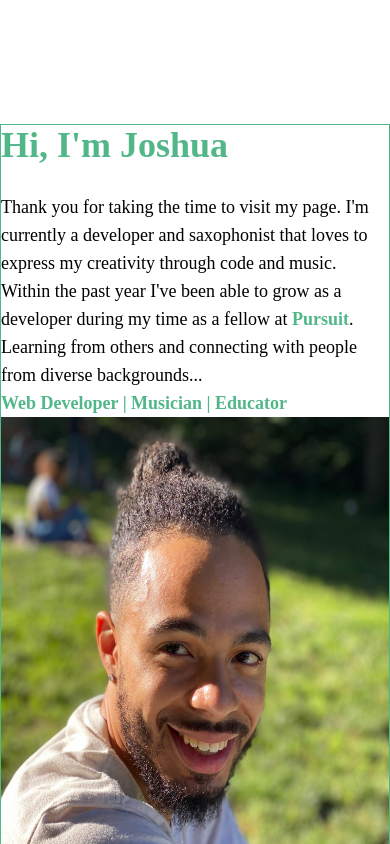
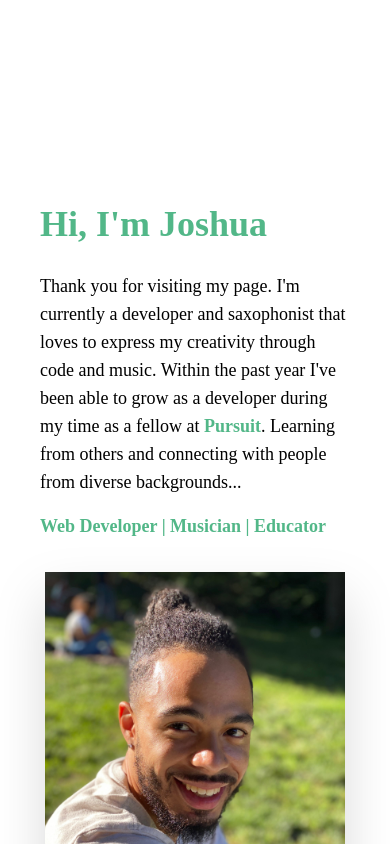
Before and after one commit to joshuanelsondev/portfolio, a React (Vite) app: page / in a window 390 px wide. Shown: the part 720-1564 px from the top of the page. Built offline with nearby package versions, Linux system fonts and the light colour scheme.

Commit message:
Edit AboutMe, add a second image and edit layout and responsiveness

```diff
--- a/src/Components/AboutMe.jsx
+++ b/src/Components/AboutMe.jsx
@@ -1,26 +1,40 @@
 /* eslint-disable react/no-unescaped-entities */
 // AboutMe.jsx
 import { Link } from "react-router-dom";
+import { useState } from "react";
 
 export default function AboutMe() {
+    // State for showing the image
+    const [ showImg, setShowImg ] = useState(true);
+    // Function to toggle the showImg state
+    const toggleImg = () => {
+      setShowImg(!showImg);
+    };
 
     return (
-      <div className="flex flex-col md:flex-row border border-primary ">
-        <div className="flex flex-col">
-          <div className="text-lg text-black dark:text-gray rounded-lg">
+      <div className="flex flex-col items-center lg:flex-row lg:justify-evenly pt-20 gap-8">
+        {/* Header and Bio container */}
+        <div className="text-lg text-black dark:text-gray rounded-lg max-w-[600px]">
+          {/* Header */}
           <h2 className="text-4xl text-primary dark:text-gray font-semibold">
             Hi, I'm <span className="text-primary">Joshua</span>
           </h2>
           <br />
+          {/* Bio text */}
           <p>
-              Thank you for taking the time to visit my page.
-              I'm currently a developer and saxophonist that loves
-              to express my creativity through code and music. Within the past
-              year I've been able to grow as a developer during my time as a
-              fellow at <Link to={"https://www.pursuit.org/"} className="text-primary font-bold hover:underline underline-offset-2" target="_blank">Pursuit</Link>.
-              Learning from others and connecting with people from diverse backgrounds...
-
-
+            Thank you for visiting my page. I'm currently a developer and
+            saxophonist that loves to express my creativity through code and
+            music. Within the past year I've been able to grow as a developer
+            during my time as a fellow at{" "}
+            <Link
+              to={"https://www.pursuit.org/hire-from-pursuit"}
+              className="text-primary font-bold hover:underline underline-offset-2"
+              target="_blank"
+            >
+              Pursuit
+            </Link>
+            . Learning from others and connecting with people from diverse
+            backgrounds...
             {/*
               I'm a web developer and current fellow in the Pursuit software
               engineering fellowship. I'm passionate about problem-solving,
@@ -37,16 +51,29 @@ export default function AboutMe() {
               latest projects and join me in creating meaningful digital
               solutions. Let's build something amazing together! Joshua Nelson */}
           </p>
-            <p className="text-primary font-semibold">
+          <p className="text-primary font-semibold mt-4">
             Web Developer | Musician | Educator
           </p>
         </div>
-        </div>
+        {/* Images to toggle between */}
+        <div className="relative max-h-[600px] max-w-[300px]">
           <img
             src="./src/assets/headshot_grass.jpeg"
             alt="Headshot on grass with blurred background"
-          className="h-[600px] w-auto"
+            className={`h-auto w-auto max-h-[400px] max-w-[300px] cursor-pointer drop-shadow-2xl ${
+              !showImg && "hidden"
+            }`}
+            onClick={toggleImg}
           />
+          <img
+            src="./src/assets/Press6.jpeg"
+            alt="Joshua standing against a black wall holding a saxophone"
+            className={`h-auto w-auto max-h-[400px] max-w-[300px] cursor-pointer drop-shadow-2xl ${
+              showImg && "hidden"
+            }`}
+            onClick={toggleImg}
+          />
+        </div>
       </div>
     );
 }
--- a/src/Pages/About.jsx
+++ b/src/Pages/About.jsx
@@ -3,7 +3,7 @@ import AboutMe from "../Components/AboutMe";
 
 export default function About() {
     return (
-      <div id="about" className="lg:mx-20 h-screen">
+      <div id="about" className="px-10 lg:px-0 lg:mx-20 h-screen w-auto">
         <AboutMe />
       </div>
     );
```
Lines whose indentation alone changed are shown as unchanged.
